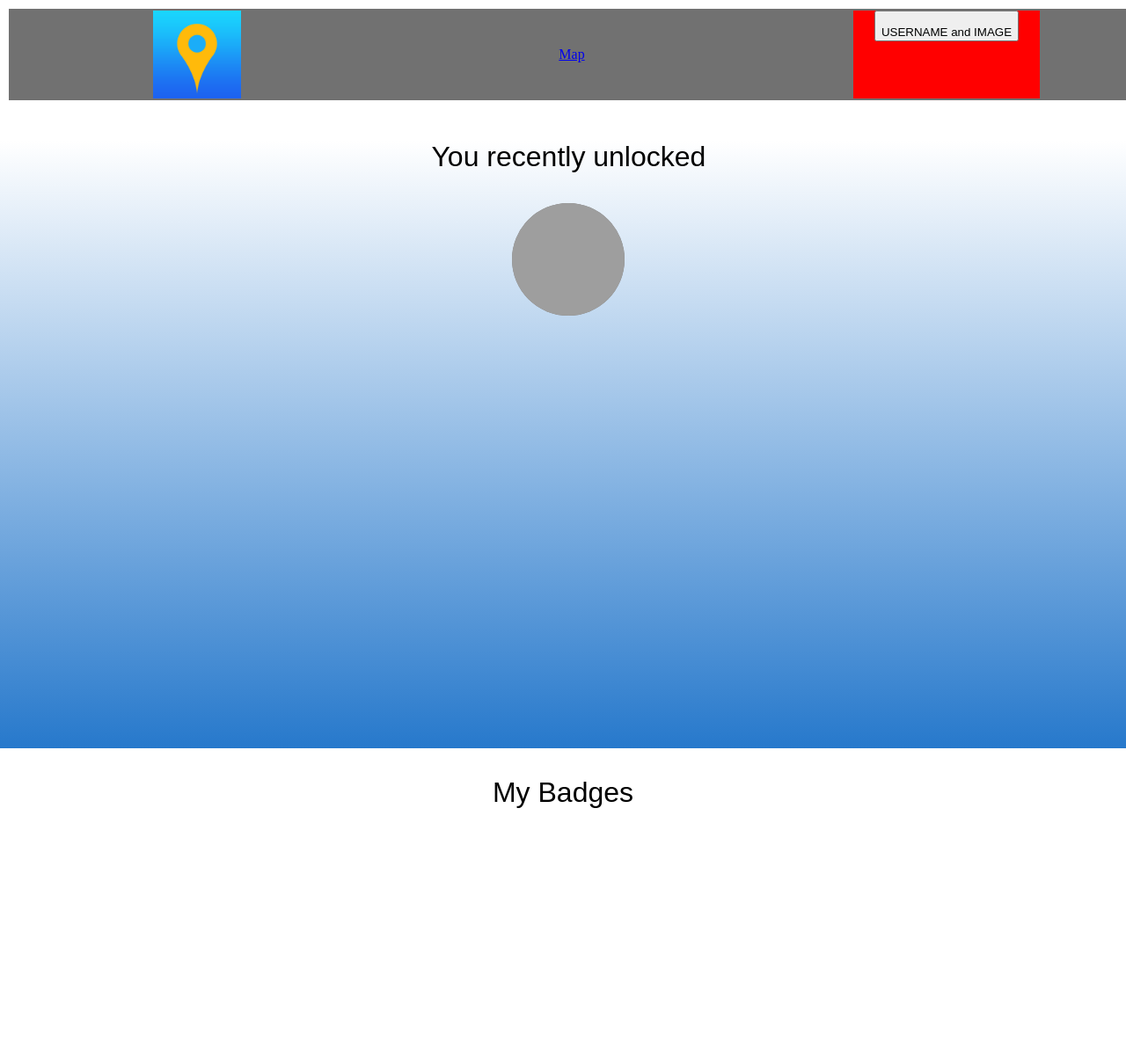
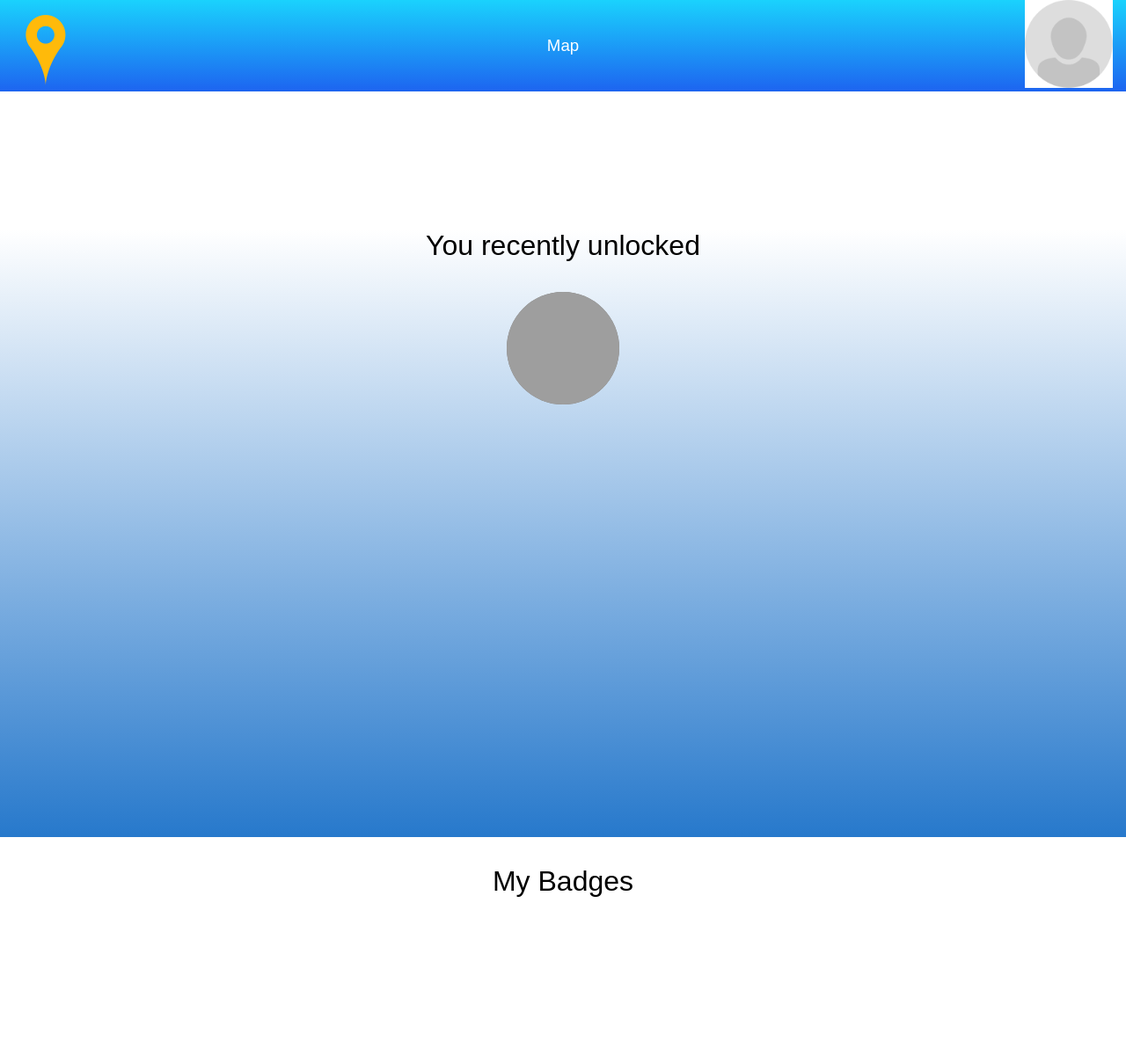
Before and after one commit to ConnorChristensen/CS290, a PHP site: page /Badges/badge.php in a window 1280 px wide. Shown: the top 1201 px of the page at 88% size. Before the commit the page ends 919 px from the top, so only its background shows below. Run offline with PHP 8.4, Linux system fonts and the light colour scheme; data that the repository does not hold is empty; grey boxes are pictures that could not be loaded.

Commit message:
update badge page style and routing
The website has something close to the final layout, more php is
working and there have been some graphical improvements for the badges
page.

```diff
--- a/Badges/badge.css
+++ b/Badges/badge.css
@@ -1,42 +1,90 @@
-/*
-Colors:
-Black:          #202020
-Blue:           #102A44
-Navy Green:     #112F30
-Emerald Green:  #25653C
-Mint Green:     #4EBC5E
-Light Blue:     #A6ECDD
-*/
-
-nav {
-    position: fixed;
+/*------------Page------------*/
+html {
+    overflow-x: hidden;
+}
+body {
     width: 100vw;
-    height: auto;
-    margin-top: -150px;
-    margin-left: 10px;
-    background: rgba(113, 113, 113, 256);
+    margin-left: 0px;
+    margin-top: 0px;
+}
+h1, h3 {
+    font-family: sans-serif;
+    font-weight: 100;
 }
 
-#dropDown{
+
+
+
+
+
+/*------------Nav------------*/
+nav {
+    width: 100vw;
+    height: 100px;
+    position: relative;
+    margin-left: 0px;
+    border-bottom: 1px solid grey;
+    margin: 0px;
+    padding: 0px;
+}
+nav h1 {
+    width: 50%;
+    text-align: center;
+    line-height: 100px;
+    margin: auto;
+}
+table {
+    background-image: linear-gradient(#1AD2FD, #1D64F0);
+    width: 100vw;
+    height: 100px;
+    margin: 0;
+    padding: 0;
+}
+td {
+    text-align: center;
+    width: 33vw;
+    margin: 0;
+    padding: 0;
+}
+table img {
+    height: 100px;
+    width: 100px;
+}
+#logo {
+    text-align: left;
+}
+#toMap a {
+    text-decoration: none;
+    color: white;
+    font-family: sans-serif;
+    font-size: 14pt;
+}
+
+
+
+
+/*------------Drop Down------------*/
+#dropDown {
+    text-align: right;
+}
+#dropDownClicker{
+    transition: .5s;
     position: relative;
     display: inline-block;
-    background-color: #ff0000;
-    width: 50%;
-    height: 100%;
+    background-color: #ffffff;
+    margin-top: -5px;
+    margin-right: 13px;
 }
-
-#dropDownClicker{
-    padding-top: 15px;
+#dropDownClicker:hover {
+    background: #cccccc;
+    transition: .5s;
 }
-
 #dropDownHolder{
     position: absolute;
 }
-
 .hiddenDropDown{
     visibility: hidden;
 }
-
 .visibleDropDown{
     visibility: visible;
 }
@@ -44,131 +92,32 @@ nav {
     color: blue;
 }
 
-table {
-    width: 101vw;
-    height: 100px;
-}
 
-td {
-    text-align: center;
-    width: 16.7%;
-    margin: 0;
-    padding: 0;
-    transition: .5s;
-}
-
-h1, h3 {
-    font-family: sans-serif;
-    font-weight: 100;
-}
-
-html {
-    overflow-x: hidden;
-}
-
-body {
-    width: 100vw;
-    margin-left: 0px;
-    margin-top: 0px;
-}
-
-
-table {
-    width: 100vw;
-}
-
-table img {
-    height: 100px;
-    width: 100px;
-}
-
-table tr td {
-    height: 100px;
-}
-
-.third {
-    width: 33vw;
-    height: 100px;
-    float: left;
-}
-
-nav h1 {
-    width: 50%;
-    text-align: center;
-    line-height: 100px;
-    margin: auto;
-}
-
-#menu {
-    height: 100px;
-    width: 100px;
-    position: inherit;
-    float: right;
-    background: #434343;
-    border: none;
-}
-
+/*------------Banner------------*/
 #banner {
     height: 700px;
-    width: 101vw;
+    width: 100vw;
     background-image: linear-gradient(#ffffff,#2477cb);
     margin-top: -40px;
     text-align: center;
 }
-
-#search {
-    height: 100px;
-    width: 50vw;
-    margin: auto;
-    top: 80px;
-    position: relative;
-    background: #e0e0e0;
+#recentBadge {
+    width: 100vw;
+    margin-top: 200px
 }
 
-#search h1 {
-    color: #a0a0a0;
-    line-height: 100px;
-    padding-left: 30px;
-    font-size: 3vw;
-}
 
-#toMap {
-    width: 200px;
-    height: 50px;
-    margin: auto;
-    margin-top: 250px;
-    background: #c6c6c6;
-    line-height: 50px;
-    text-align: center;
-    font-size: 30px;
-}
 
-#toMap a {
-    text-decoration: none;
-}
-
-#toMap h3 {
-    color: #000000;
-}
-
+/*------------Badges------------*/
 #badges {
     height: 100vh;
     background: #ffffff;
     margin-top: -30px;
 }
-
 #badges h1 {
     text-align: center;
     line-height: 100px;
 }
-
-#display {
-    width: 80vw;
-    height: auto;
-    margin: auto;
-    text-align: center;
-}
-
 .badge {
     height: 10vw;
     width: 10vw;
@@ -180,26 +129,35 @@ nav h1 {
     min-height: 100px;
     overflow: hidden;
 }
-
 .badge img {
     height: 100%;
     width: 100%;
 }
+#display {
+    width: 80vw;
+    height: auto;
+    margin: auto;
+    text-align: center;
+}
 
+
+
+
+
+
+/*------------Modal Content/Box------------*/
 .modal {
     visibility: hidden; /* Hidden by default */
     position: fixed; /* Stay in place */
     z-index: 1; /* Sit on top */
     left: 0;
     top: 0;
-    width: 100%; /* Full width */
+    width: 100vw; /* Full width */
     height: 100%; /* Full height */
     overflow: auto; /* Enable scroll if needed */
     background-color: rgb(0,0,0); /* Fallback color */
     background-color: rgba(0,0,0,0.4); /* Black w/ opacity */
 }
-
-/* Modal Content/Box */
 .modal-content {
     background-color: #fefefe;
     margin: 15% auto; /* 15% from the top and centered */
--- a/Badges/badge.php
+++ b/Badges/badge.php
@@ -1,3 +1,6 @@
+<?php
+session_start();
+?>
 <html>
 <html>
 <link rel="stylesheet" href="badge.css">
@@ -13,15 +16,20 @@ images();
     <nav>
         <table>
             <tr>
-                <td><img src="../Images/logo.png"></td>
-                <td><a href="../Map_Page/travel.html">Map</a></td>
-                <td>
-                	<div id="dropDown">
-                		<button id="dropDownClicker" onclick="dropDown()">USERNAME and IMAGE</button>
-                		<div id="dropDownHolder" class="hiddenDropDown">
-                			<button class="dropDownThings">account settings</button>
-                			<button class="dropDownThings">logout</button>
+                <td id="logo"><img src="../Images/IconWithoutBackground.png"></td>
+                <td id="toMap"><a href="../Map_Page/travel.html">Map</a></td>
+                <td id="dropDown">
+                    <div id="dropDownClicker" onclick="dropDown()">
+                       <?php
+                        if(isset($_SESSION["login_user"])){
+                            echo $_SESSION["login_user"];
+                        }
+                        ?>
+                        <img src="../Images/empty_user.png" alt="">
                     </div>
+                    <div class="hiddenDropDown" id="dropDownHolder">
+                        <div class="dropDownThings">account settings</div>
+                        <a class="dropDownThings" href="../index.html">logout</a>
                     </div>
                 </td>
 
@@ -31,7 +39,7 @@ images();
 
 
     <div id="banner">
-    	<div id="recentBadge" style="width: 100%; margin-top: 200px">
+        <div id="recentBadge">
             <h1>You recently unlocked</h1>
         </div>
     </div>
@@ -42,8 +50,8 @@ images();
         mostRecentBadge();
     </script>
 
-    <div id="myModal" class="modal">
-    	<div id= "myModalContent" class="modal-content">
+    <div class="modal" id="myModal">
+        <div id="myModalContent" class="modal-content">
 
         </div>
     </div>
@@ -56,7 +64,7 @@ images();
 
     <!--Populates the list of badges-->
     <script>
-	getBadges();  //populates the badges
+        getBadges(); //populates the badges
     </script>
 
 </body>
--- a/Map_Page/travel.html
+++ b/Map_Page/travel.html
@@ -8,7 +8,7 @@
 
 <body>
     <div id="home">
-        <a href="../index.html">HOME</a>
+        <a href="../Badges/badge.php">To Badges</a>
     </div>
     <div id="map">
 
--- a/login_registration/login.css
+++ b/login_registration/login.css
@@ -22,7 +22,7 @@ label {
     color: black;
 }
 
-input[type=text], input[type=test], input[type=password] {
+input[type=text], input[type=password] {
     font-size: 20px;
     margin: 5px 0;
     box-sizing: border-box;
--- a/login_registration/login.php
+++ b/login_registration/login.php
@@ -84,8 +84,8 @@ else {
                         <p>
                             <?php echo $error;?>
                                 <?php if($sessionSet) {
-                            echo "<script type=\"text/javascript\">document.location.href=\"http://web.engr.oregonstate.edu/~chriconn/Badges/badge.php\";</script>";
-                        }?>
+  echo "<script type=\"text/javascript\">document.location.href=\"http://web.engr.oregonstate.edu/~chriconn/Badges/badge.php\";</script>";
+                                }?>
                         </p>
                     </td>
                 </tr>
--- a/login_registration/register.php
+++ b/login_registration/register.php
@@ -154,7 +154,7 @@ if($_SERVER["REQUEST_METHOD"] == "POST" && $test_db == true){
 		$_SESSION["uid"] = "$uid"; //automatically set session when user registers
 	?>
             <script>
-                location.replace('http://web.engr.oregonstate.edu/~buffumw/Login_page/CS290/login_registration/success.php');
+                location.replace('http://web.engr.oregonstate.edu/~chriconn/Badges/badge.php');
             </script>
             <?php
 	}else{
```
Also changed, not shown: Images/Arrow.png (added), Images/IconWithoutBackground.png (added), Images/empty_user.png (added). Lines whose indentation alone changed are shown as unchanged.
